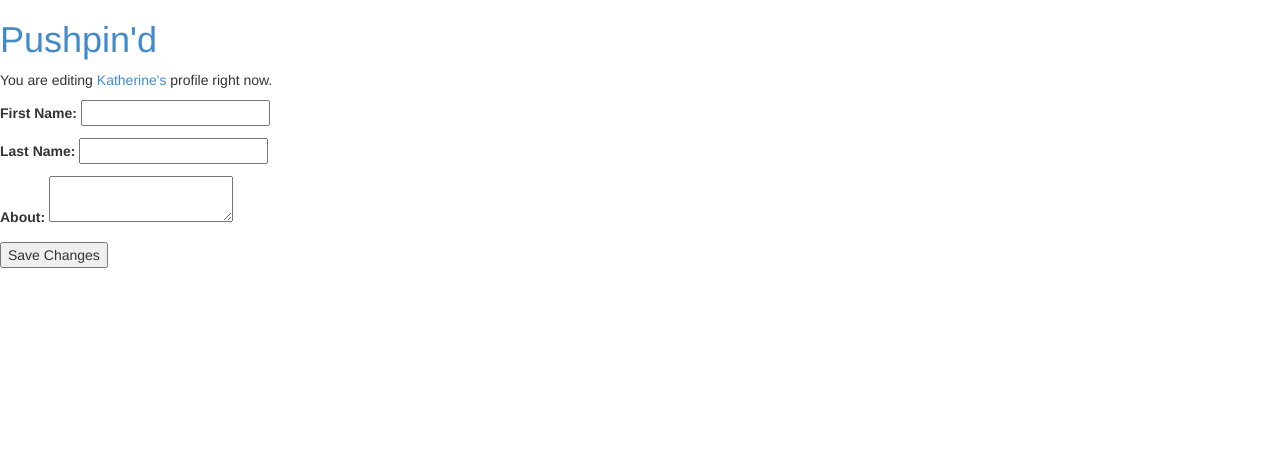
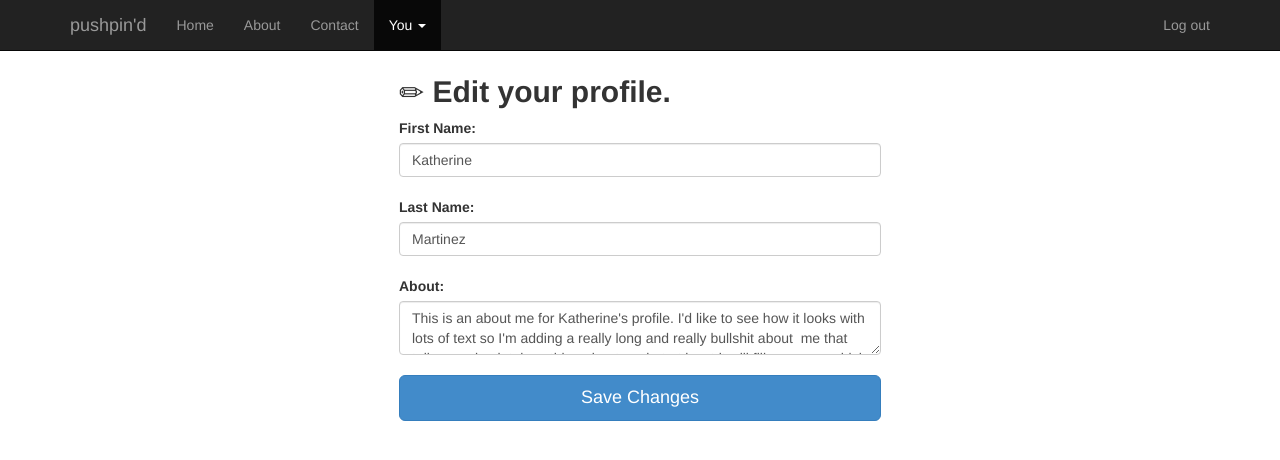
Before and after one commit to katmtz/pushpin-d, a Django app: page /users/1/edit/ in a window 1280 px wide. Shown: the top 460 px of the page. Run offline with Django 3.2, Linux system fonts and the light colour scheme; data comes from the database, SQL or seed files in the repository; both versions use the stored data as it was after the commit; some libraries are stand-ins or nearby versions; some web fonts are replaced.

Commit message:
updated edit page

```diff
--- a/templates/home.html
+++ b/templates/home.html
@@ -165,6 +165,7 @@
 				                <li><a href='{% url "users:profile" request.user.id %}'>Profile</a></li>
 				                <li><a href="{% url 'users:places' request.user.id %}">Your Places</a></li>
 				                <li><a href="{% url 'users:add' request.user.id %}">New Place</a></li>
+				                <li><a href="{% url 'users:edit' request.user.id  %}">Edit Profile</a></li>
 				            </ul>
 				        </li>
 		            {% endif %}
@@ -189,7 +190,7 @@
 
 	<!-- Sign up Jumbotron -->
 	{% if not loggedin %}
-	<div class="jumbotron">
+	<div class="jumbotron">O
       <div class="container" id="home-jumbotron">
         <h1>Welcome to pushpin'd!</h1>
         <p>Looking for a better way to remember all the best places to eat, play, hang out, or just take in the view? What if you could do that and more with just a click of a button. When you start using pushpin'd, it's easy to save, organize, and share all your favorite spots, anywhere in the world! Let pushpin'd do the work for you, so you can stop wondering where to go and start having more fun!</p>
--- a/users/static/users/style.css
+++ b/users/static/users/style.css
@@ -1,4 +1,4 @@
-/* style for profile, index templates */
+/* style for profile, index, edit templates */
 body {
 	padding-top:50px;
 }
@@ -13,6 +13,7 @@ body {
 #profile-basic-info {
     position:absolute;
 	max-width:40%;
+    max-height:20%;
     text-align: left;
     font-size: 250%;
     left:5%;
@@ -22,26 +23,32 @@ body {
 #profile-about {
 	position:absolute;
     font-size: 150%;
-    padding: 25px;
     padding-left: 30px;
+    padding-top: 50px;
 	max-width: 35%;
+    max-height: 40%;
+    overflow-y: auto;
     left:5%;
     top:50%;
 }
 
 #profile-name {
     max-width: 100%;
+    max-height: 100%;
     font-size: 150%;
 }
 
 #profile-username {
     max-width:100%;
+    max-height: 100%
 }
 #profile-recent-locations {
     position:absolute;
     height: auto;
     padding:25px;
     max-width: 40%;
+    max-height: 55%;
+    overflow-y:auto;
     right:5%;
     top:35%;
 }
@@ -60,6 +67,13 @@ body {
     position:absolute;
     bottom:5px;
     left:5%;
+}
+
+#profile-more-locations {
+    position:absolute;
+    max-width:40%;
+    right:5%;
+    bottom:2%;
 }
 
 /* index style */
@@ -83,6 +97,15 @@ body {
 
 #location-list {
 	max-width: 100%;
+}
+
+/* edit style */
+#profile-edit-form {
+    position:absolute;
+    padding:15px;
+    max-width: 40%;
+    top: 5%;
+    left:30%;
 }
 
 /* hover dropdown code from stackoverflow user Andres Ilich */
--- a/users/templates/users/edit.html
+++ b/users/templates/users/edit.html
@@ -5,33 +5,60 @@
 	{% load staticfiles %}
 	<script src="//ajax.googleapis.com/ajax/libs/jquery/1.11.1/jquery.min.js"></script>
 	<script src='{% static "locationlib/bootstrap.js" %}'></script>
-	<link rel="stylesheet" type='text/css' href="static/style.css" />
+	<link rel="stylesheet" type='text/css' href="{% static 'users/style.css' %}" />
 	<link rel="stylesheet" type='text/css' href="{% static 'locationlib/bootstrap.min.css' %}" />
 </head>
 
 <body>
-	<h1><a href="{% url 'home' %}">Pushpin'd</a></h1>
-	<p>You are editing
-		<a href='{% url "users:profile" user.id %}'>
-			{% if profile.firstName != ''%}
-				{{profile.firstName}}'s
-			{% else %}
-				{{user}}'s
-			{% endif %}
-		</a> profile right now.
-	</p>
+	<!-- Header -->
+	<div class="navbar navbar-inverse navbar-fixed-top" role="navigation">
+	    <div class="container">
+	        <div class="navbar-header">
+	            <button type="button" class="navbar-toggle" data-toggle="collapse" data-target=".navbar-collapse">
+	            <span class="sr-only">Toggle navigation</span>
+	            <span class="icon-bar"></span>
+	            <span class="icon-bar"></span>
+	            <span class="icon-bar"></span>
+	            </button>
+	            <a class="navbar-brand" href="/">pushpin'd</a>
+	        </div>
+	        <div class="navbar-collapse collapse">
+		        <ul class="nav navbar-nav">
+		            <li><a href="{% url 'home' %}">Home</a></li>
+		            <li><a href="#about">About</a></li>
+		            <li><a href="#contact">Contact</a></li>
+	            	<li class="dropdown active">
+	            		<a href='#' class="dropdown-toggle" data-toggle="dropdown">You <span class="caret"></span></a>
+		            	<ul class="dropdown-menu" role="menu">
+			                <li><a href='{% url "users:profile" request.user.id %}'>Profile</a></li>
+			                <li><a href="{% url 'users:places' request.user.id %}">Your Places</a></li>
+			                <li><a href="{% url 'users:add' request.user.id %}">New Place</a></li>
+			                <li><a href="{% url 'users:edit' request.user.id  %}">Edit Profile</a></li>
+			            </ul>
+			        </li>
+		        </ul>
+            	<ul class="nav navbar-nav navbar-right">
+		    		<li><a href='{% url "logout" %}' >Log out</a></li>
+		    	</ul>
+		    </div><!--/.navbar-collapse -->
+	    </div>
+	</div>
 
 	<!-- Profile edit form -->
-	<form action='{% url "users:save" user.id %}' method = "post">
-		{% csrf_token %}
-		<p><label for="id_firstName">First Name:</label> <input id="id_firstName" maxlength="50" name="firstName" type="text" /></p>
-		<p><label for="id_lastName">Last Name:</label> <input id="id_lastName" maxlength="50" name="lastName" type="text" /></p>
-		<p><label for="id_about">About:</label> <textarea id="id_about" maxlength="500" name="about" type="text"></textarea></p>
-		<p><select id="id_user" name="user" style='display:none'>
-		<option value="{{user.id}}" selected="selected">{{user}}</option>
-		</select>
-		</p>
-		<input type='submit' value="Save Changes">
-	</form>
-
+	<div class="container" id="profile-edit-form">
+		<h2><b><span class='glyphicon glyphicon-pencil'></span> Edit your profile.</b></h2>
+		<form action='{% url "users:save" user.id %}' method = "post">
+			{% csrf_token %}
+			<label for="id_firstName">First Name:</label><br>
+			<input id="id_firstName" maxlength="50" name="firstName" type="text" value='{{profile.firstName}}' class='form-control' /><br>
+			<label for="id_lastName">Last Name:</label><br>
+			<input id="id_lastName" maxlength="50" name="lastName" type="text" value='{{profile.lastName}}' class="form-control" /><br>
+			<label for="id_about">About:</label> <br>
+			<textarea id="id_about" maxlength="500" name="about" type="text" class="form-control">{{profile.about}}</textarea><br>
+			<select id="id_user" name="user" style='display:none'>
+			<option value="{{user.id}}" selected="selected">{{user}}</option>
+			</select>
+			<input type='submit' value="Save Changes" class="btn btn-lg btn-primary btn-block">
+		</form>
+	</div>
 </body>
--- a/users/templates/users/index.html
+++ b/users/templates/users/index.html
@@ -89,6 +89,7 @@
 				                <li><a href='{% url "users:profile" request.user.id %}'>Profile</a></li>
 				                <li><a href="{% url 'users:places' request.user.id %}">Your Places</a></li>
 				                <li><a href="{% url 'users:add' request.user.id %}">New Place</a></li>
+				                <li><a href="{% url 'users:edit' request.user.id  %}">Edit Profile</a></li>
 				            </ul>
 				        </li>
 		            {% endif %}
--- a/users/views.py
+++ b/users/views.py
@@ -34,6 +34,7 @@ def edit(request, user_id): # page
 		'profile':userProfile,
 		'user':user,
 		'form':form,
+		'request':request,
 	}
 	return render(request, 'users/edit.html', context)
 
@@ -44,9 +45,7 @@ def save(request, user_id): # action
 	if request.method == 'POST':
 		form = ProfileForm(request.POST,instance=userProfile)
 		if form.is_valid():
-			print form
 			form.save()
-			print "form saved!"
 			return HttpResponseRedirect(reverse('users:profile', args=[user_id]))
 		else:
 
```
Also changed, not shown: users/templates/users/profile.html (+9 -5 lines), db.sqlite3, 1 other file.
